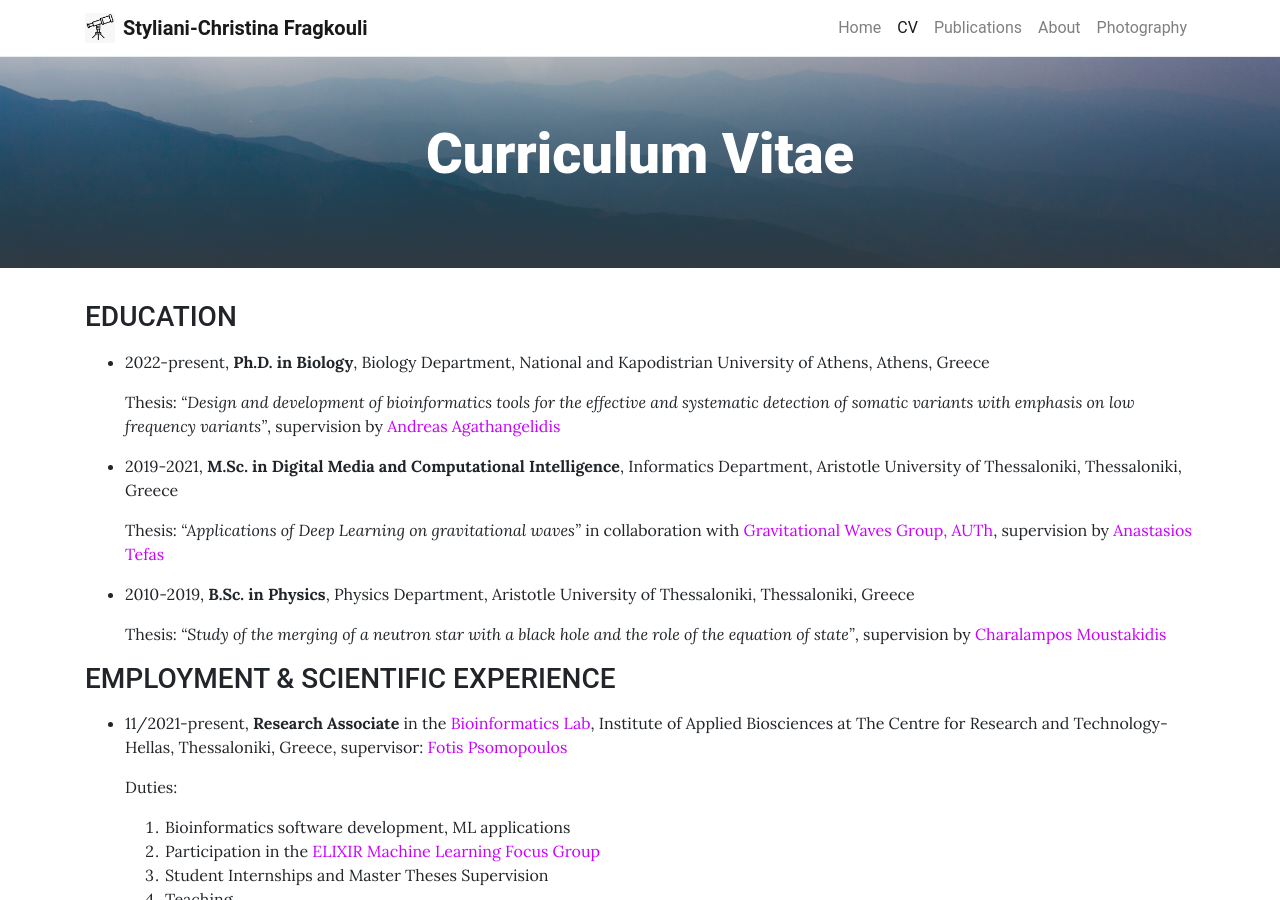
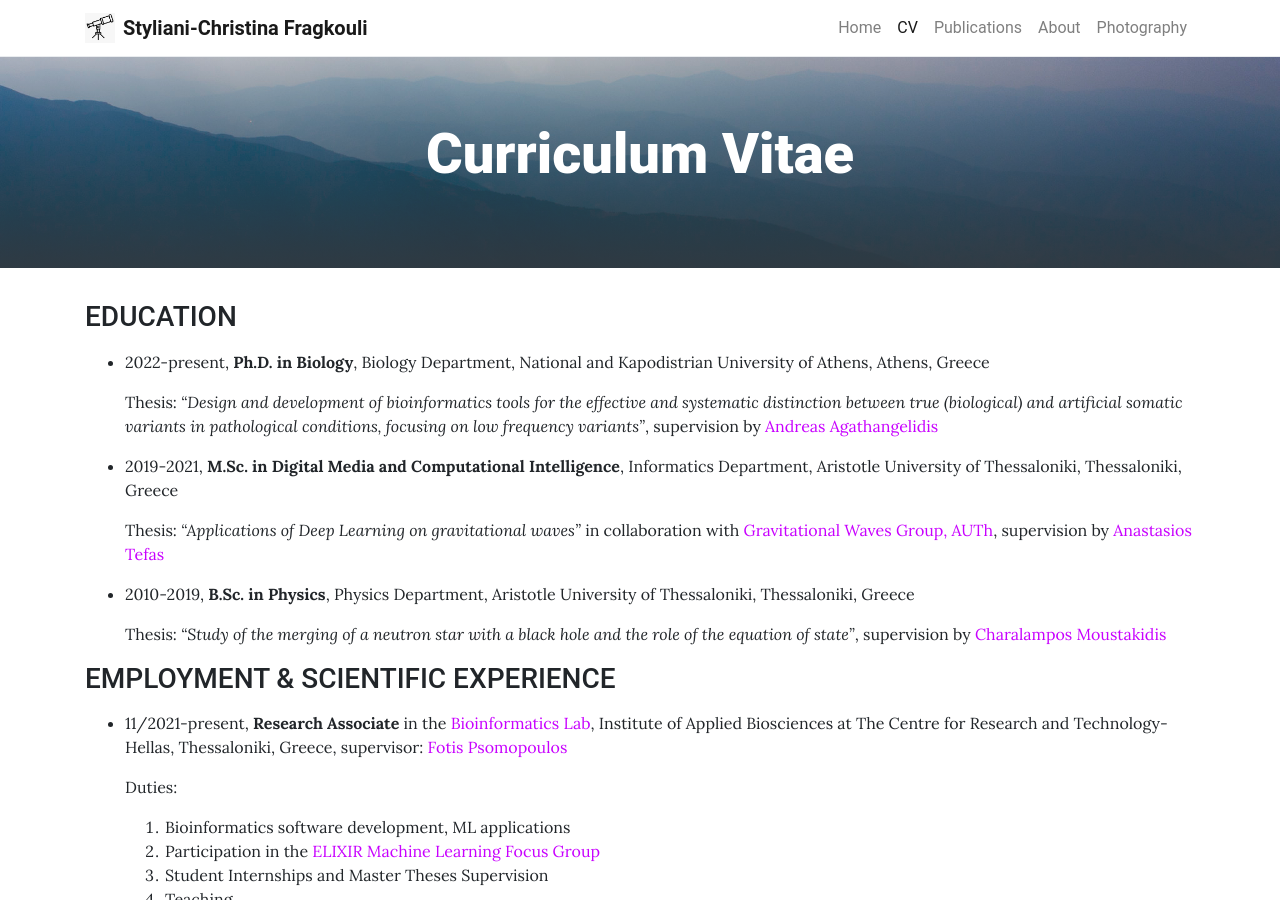
Before and after one commit to sfragkoul/sfragkoul.github.io, a Jekyll site: the page built from pages/CV.md, in a window 1280 px wide and 900 px high. Built offline with Jekyll 4.4.1, drawn with Linux system fonts in a browser that asks for light colours.

Commit message:
Update CV.md

```diff
--- a/pages/CV.md
+++ b/pages/CV.md
@@ -10,7 +10,7 @@ background: /assets/img/groupLogo/CV.jpg
 
 - 2022-present,    **Ph.D. in Biology**, Biology Department, National and Kapodistrian University of Athens, Athens, Greece
 
-  Thesis: *“Design and development of bioinformatics tools for the effective and systematic detection of somatic variants with emphasis on low frequency variants”*, supervision by [Andreas Agathangelidis](https://scholar.google.com/citations?user=IhoRB4AAAAAJ&hl=en)
+  Thesis: *“Design and development of bioinformatics tools for the effective and systematic distinction between true (biological) and artificial somatic variants in pathological conditions, focusing on low frequency variants”*, supervision by [Andreas Agathangelidis](https://scholar.google.com/citations?user=IhoRB4AAAAAJ&hl=en)
 
 - 2019-2021,    **M.Sc. in Digital Media and Computational Intelligence**, Informatics Department, Aristotle University of Thessaloniki, Thessaloniki, Greece
 
```
